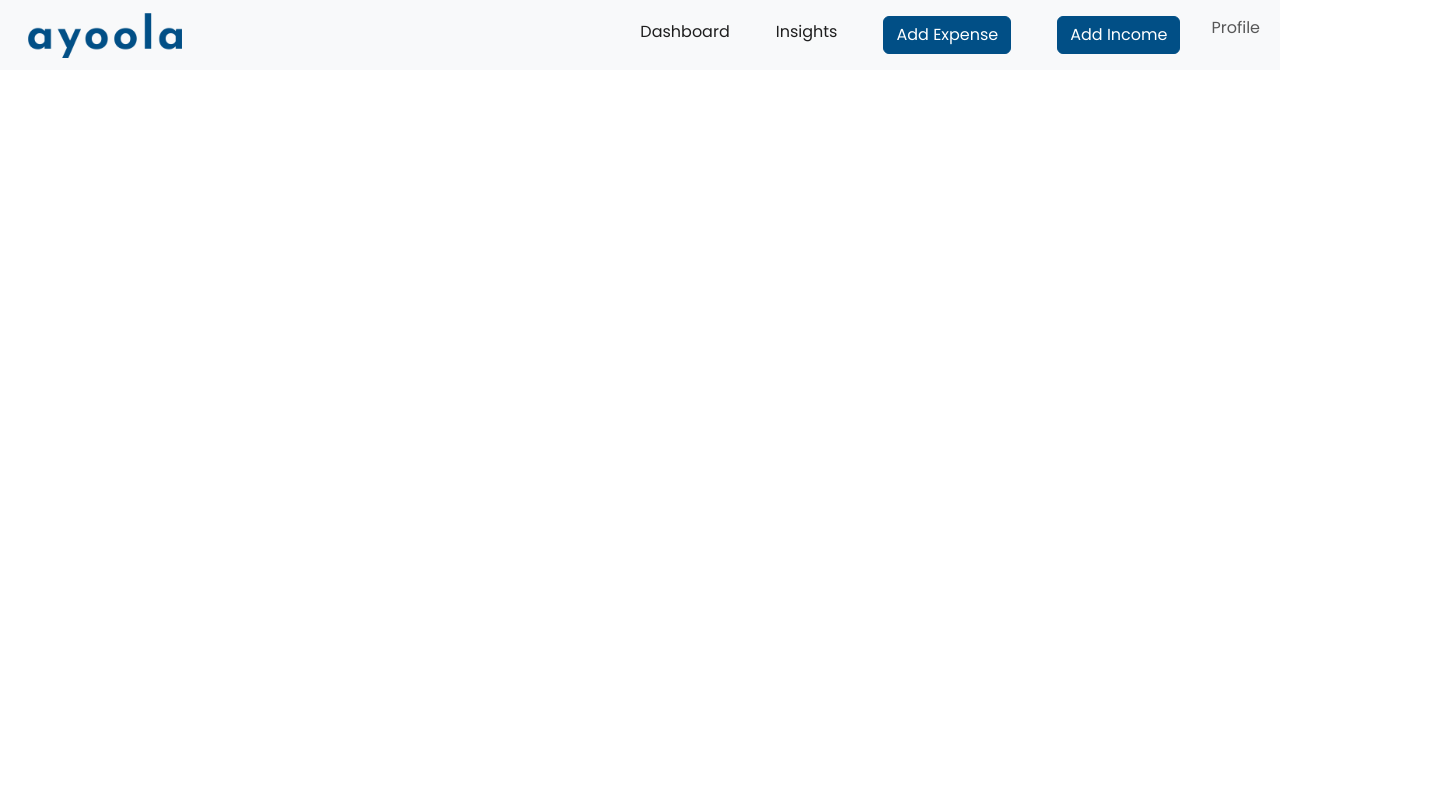
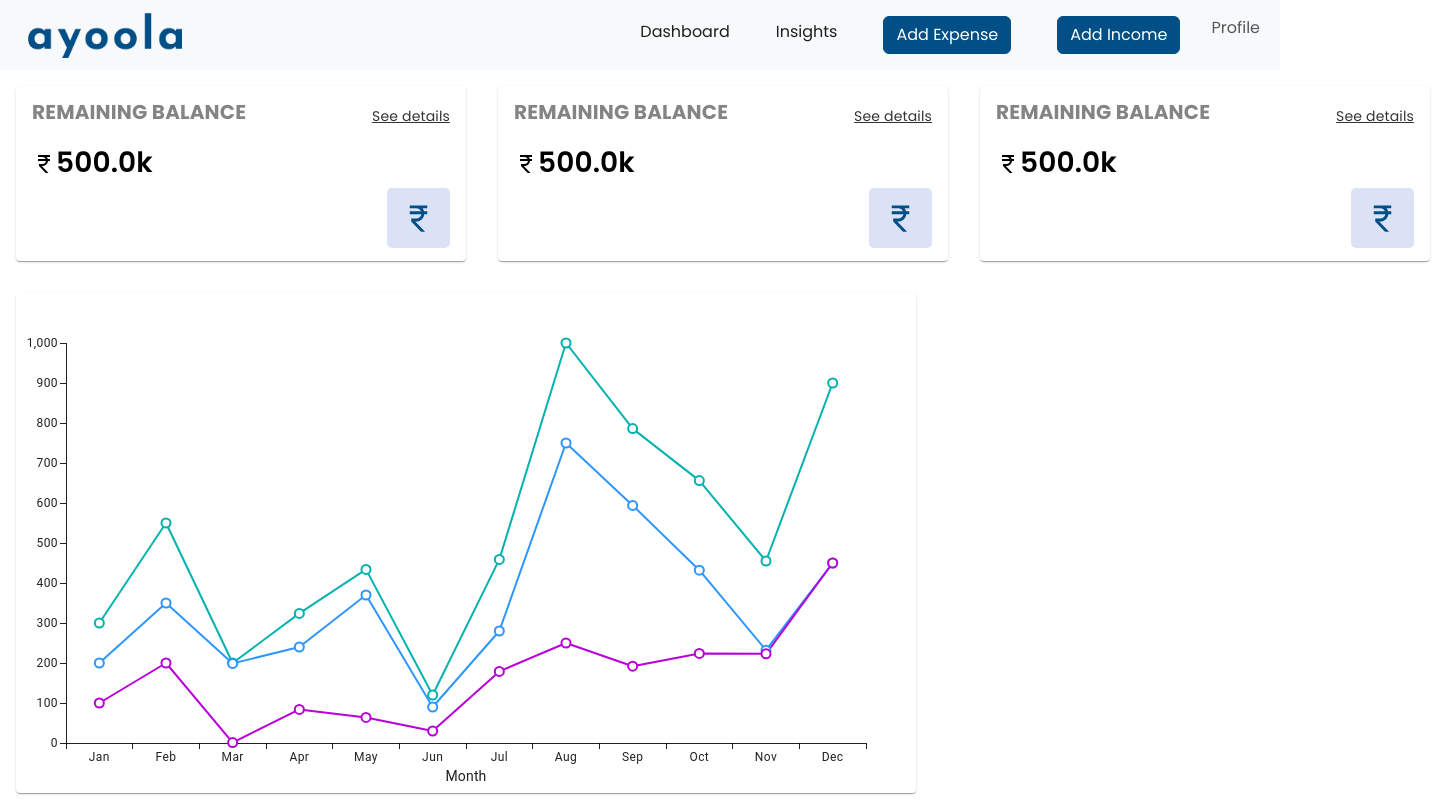
Before and after one commit to anumithasp/expense-tracker, a React (Create React App) app: page /dashboard in a window 1280 px wide. Shown: the whole page, 1446 px wide, since content can reach past the window. Built offline with nearby package versions, Linux system fonts and the light colour scheme.

Commit message:
dashboard changes

```diff
--- a/package.json
+++ b/package.json
@@ -8,6 +8,7 @@
     "@fontsource/poppins": "^5.0.12",
     "@mui/icons-material": "^5.15.12",
     "@mui/material": "^5.15.13",
+    "@mui/x-charts": "^6.19.5",
     "@mui/x-date-pickers": "^6.19.7",
     "@testing-library/jest-dom": "^5.17.0",
     "@testing-library/react": "^13.4.0",
--- a/src/components/Dashboard/Dashboard.jsx
+++ b/src/components/Dashboard/Dashboard.jsx
@@ -1,10 +1,21 @@
 import React from 'react'
-import LoginNav from '../LoginNav/LoginNav'
+import LoginNav from '../LoginNav/LoginNav';
+import TransactionBanner from '../TransactionBanner/TransactionBanner';
+import LineGraph from '../LineGraph/LineGraph';
+
 
 const Dashboard = () => {
   return (
     <div>
       <LoginNav />
+      <div className='d-flex justify-content-between'>
+        <TransactionBanner />
+        <TransactionBanner />
+        <TransactionBanner />
+      </div>
+      <div className='d-flex justify-content-between'>
+        <LineGraph />
+      </div>
     </div>
   )
 }
--- /dev/null
+++ b/src/components/LineGraph/LineGraph.jsx
@@ -0,0 +1,98 @@
+import React from 'react';
+import { LineChart } from '@mui/x-charts';
+import { Paper, Box } from '@mui/material';
+import { createTheme, ThemeProvider, styled } from '@mui/material/styles';
+
+const Item = styled(Paper)(({ theme }) => ({
+    ...theme.typography.body2,
+    textAlign: 'center',
+    color: theme.palette.text.secondary,
+    height: 500,
+    width : 900,
+    lineHeight: '60px'
+  }));
+
+const lightTheme = createTheme({ palette: { mode: 'light' } });
+
+const transactionData = [
+    {
+      month: 'Jan'
+    },
+    {
+      month: 'Feb'
+    },
+    {
+      month: 'Mar'
+    },
+    {
+      month: 'Apr'
+    },
+    {
+      month: 'May'
+    },
+    {
+      month: 'Jun'
+    },
+    {
+      month: 'Jul'
+    },
+    {
+      month: 'Aug'
+    },
+    {
+      month: 'Sep'
+    },
+    {
+      month: 'Oct'
+    },
+    {
+      month: 'Nov'
+    },
+    {
+      month: 'Dec'
+    }
+  ];
+
+  const incomes = [300, 550, 200, 324, 434, 120, 459, 1000, 786, 656, 455, 900];
+  const expenses = [200, 350, 199, 240, 370, 90, 280, 750, 594, 432, 232, 450];
+  const balances = [100, 200, 1, 84, 64, 30, 179, 250, 192, 224, 223, 450];
+
+const LineGraph = () => {
+  return (
+    <div>
+        <ThemeProvider theme={lightTheme}>
+        <Box
+        sx={{
+            p: 2,
+            borderRadius: 2,
+            bgcolor: 'background.default',
+            display: 'grid',
+            width: '100%'
+        }}
+        >
+          <Item key={1} elevation={1}>
+            <LineChart
+                xAxis={[
+                    {
+                      scaleType: 'band',
+                      dataKey: 'month',
+                      label: 'Month',
+                    },
+                  ]}
+                series={[
+                    { curve: "linear", data: incomes },
+                    { curve: "linear", data: expenses },
+                    { curve: "linear", data: balances }
+                ]}
+                width={900}
+                height={500}
+                dataset={transactionData}
+            />
+          </Item>
+        </Box>
+      </ThemeProvider>
+    </div>
+  )
+}
+
+export default LineGraph
--- a/src/components/LoginNav/LoginNav.jsx
+++ b/src/components/LoginNav/LoginNav.jsx
@@ -27,14 +27,14 @@ const LoginNav = () => {
                         <li className="nav-item pl-pr-15">
                             <AddIncomeModal />
                         </li>
-                        <li class="nav-item dropdown">
-                            <a class="nav-link" href="#" role="button" data-bs-toggle="dropdown" aria-expanded="false">
+                        <li className="nav-item dropdown">
+                            <a className="nav-link" href="#" role="button" data-bs-toggle="dropdown" aria-expanded="false">
                                 Profile
                             </a>
-                            <ul class="dropdown-menu">
-                                <li><a class="dropdown-item" href="#">Action</a></li>
-                                <li><a class="dropdown-item" href="#">Another action</a></li>
-                                <li><a class="dropdown-item" href="#">Something else here</a></li>
+                            <ul className="dropdown-menu">
+                                <li><a className="dropdown-item" href="#">Action</a></li>
+                                <li><a className="dropdown-item" href="#">Another action</a></li>
+                                <li><a className="dropdown-item" href="#">Something else here</a></li>
                             </ul>
                         </li>
                     </ul>
--- a/src/components/Toast/Toast.jsx
+++ b/src/components/Toast/Toast.jsx
@@ -9,7 +9,7 @@ const Toast = (props) => {
               <div className="toast-body toast-msg">
                 {props.message}
               </div>
-              <button type="button" class="btn-close btn-close-white me-2 m-auto" data-bs-dismiss="toast" aria-label="Close"></button>
+              <button type="button" className="btn-close btn-close-white me-2 m-auto" data-bs-dismiss="toast" aria-label="Close"></button>
             </div>
           </div>
       </div>
--- /dev/null
+++ b/src/components/TransactionBanner/TransactionBanner.css
@@ -0,0 +1,41 @@
+.transaction {
+    font-family: var(--exp-font-family);
+    display: flex;
+    flex-direction: column;
+    justify-content: space-between;
+    .header {
+        display: flex;
+        opacity: 0.8;
+        h5 {
+            width: 65%;
+            display: flex;
+            justify-content: start;
+            align-items: center;
+        }
+        a {
+            width: 35%;
+            display: flex;
+            justify-content: end;
+            align-items: center;
+            color: black;
+            cursor: pointer;
+        }
+    }
+    .amount {
+        display: flex;
+        justify-content: start;
+        color: black;
+        h3 {
+            font-weight: 600;
+        }
+    }
+    .symbol {
+        display: flex;
+        justify-content: end;
+        .currency {
+            width: 15%;
+            background-color: #dbe2f6;
+            border-radius: 5px;
+        }
+    }
+}
--- /dev/null
+++ b/src/components/TransactionBanner/TransactionBanner.jsx
@@ -0,0 +1,55 @@
+import React from 'react';
+import Paper from '@mui/material/Paper';
+import Box from '@mui/material/Box';
+import { createTheme, ThemeProvider, styled } from '@mui/material/styles';
+import './TransactionBanner.css';
+import CurrencyRupeeIcon from '@mui/icons-material/CurrencyRupee';
+
+const Item = styled(Paper)(({ theme }) => ({
+    ...theme.typography.body2,
+    textAlign: 'center',
+    color: theme.palette.text.secondary,
+    height: 175,
+    width : 450,
+    lineHeight: '60px'
+  }));
+
+const lightTheme = createTheme({ palette: { mode: 'light' } });
+
+const IncomeExpenseBanner = () => {
+  return (
+    <div>
+      <ThemeProvider theme={lightTheme}>
+        <Box
+        sx={{
+            p: 2,
+            borderRadius: 2,
+            bgcolor: 'background.default',
+            display: 'grid',
+        }}
+        >
+          <Item key={1} elevation={1}>
+            <div className='transaction'>
+              <div className='header px-3'>
+                <h5><b>REMAINING BALANCE</b></h5>
+                <a href='#'>
+                  See details
+                </a>
+              </div>
+              <div className='amount px-3'>
+                <h3><CurrencyRupeeIcon />500.0k</h3>
+              </div>
+              <div className='symbol px-3'>
+                <div className='currency'>
+                  <CurrencyRupeeIcon fontSize='large' sx={{ color: '#014f86' }} />
+                </div>
+              </div>
+            </div>
+          </Item>
+        </Box>
+      </ThemeProvider>
+    </div>
+  )
+}
+
+export default IncomeExpenseBanner
```
Also changed, not shown: src/components/AddExpenseModal/AddExpenseModal.jsx (+0 -47 lines), 1 other file (tests, documents, lock files or other folders).
